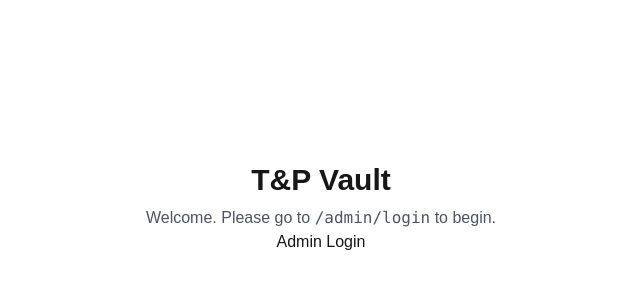
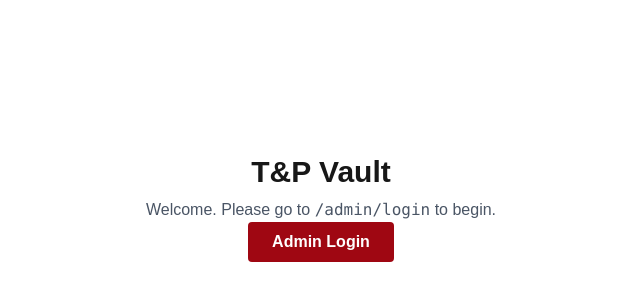
Before and after one commit to samir0607/tnp-vault, a Next.js app: page / in a window 1280 px wide. Shown: the part 192-492 px from the top of the page, without its empty margins (319-959 px from the left). Built offline with nearby package versions, Linux system fonts and the light colour scheme.

Commit message:
feat: enhance Admin Login button styling for better user experience

```diff
--- a/src/app/page.tsx
+++ b/src/app/page.tsx
@@ -7,7 +7,12 @@ export default function Home() {
       <div>
         <h1 className="text-3xl font-bold mb-2">T&P Vault</h1>
         <p className="text-gray-600">Welcome. Please go to <code>/admin/login</code> to begin.</p>
-        <button onClick={()=> router.push('/admin/login')}>Admin Login</button>
+        <button
+        onClick={()=> router.push('/admin/login')}
+        className="bg-red-800 text-white font-semibold px-6 py-2 rounded hover:bg-red-900 transition disabled:opacity-50"
+        >
+          Admin Login
+        </button>
       </div>
     </main>
   );
```
